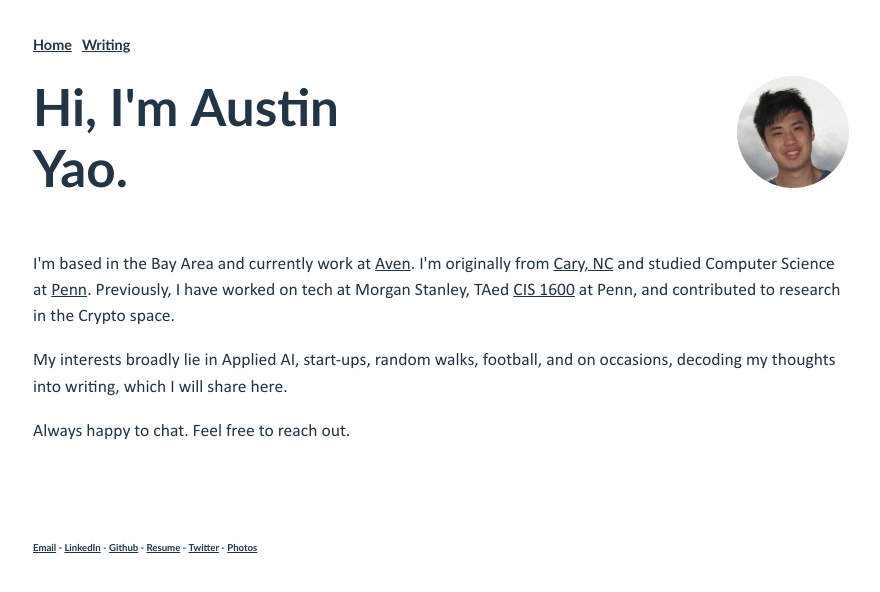
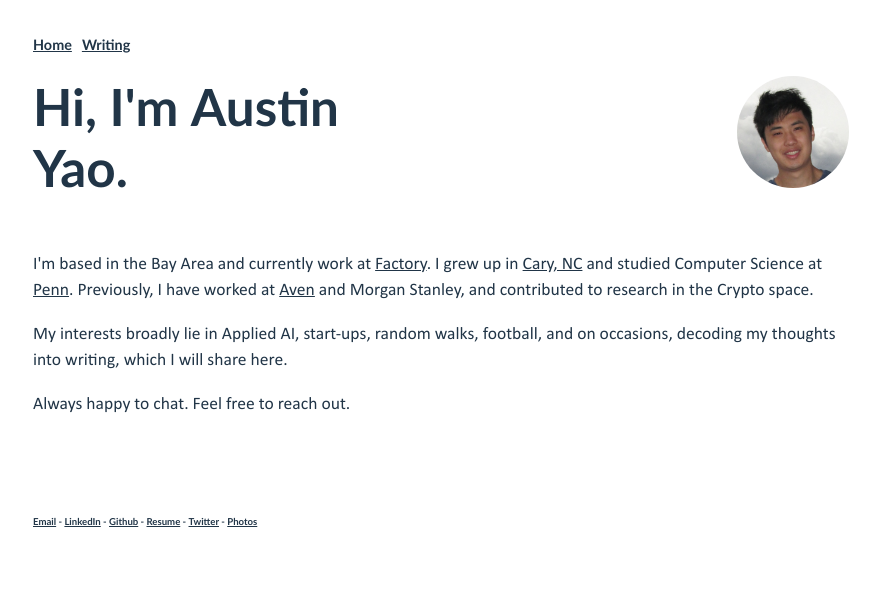
Before and after one commit to austin-yao/austin-yao.github.io, a React (Vite) app: page / in a window 1280 px wide. Shown: the top 592 px of the page, without its empty margins (199-1079 px from the left). Built offline with nearby package versions, Linux system fonts and the light colour scheme.

Commit message:
update intro

```diff
--- a/src/App.jsx
+++ b/src/App.jsx
@@ -29,7 +29,7 @@ const App = () => {
       </div>
       <div className="intro">
         <div>
-          <p>I'm based in the Bay Area and currently work at <a href='https://www.aven.com/'>Aven</a>. I'm originally from <a href='https://en.wikipedia.org/wiki/Cary,_North_Carolina'>Cary, NC</a> and studied Computer Science at <a href='https://www.thedp.com/article/2025/12/penn-alumni-news-controversies-2025-trump-mangione-luigi-musk-charlie-javice'>Penn</a>. Previously, I have worked on tech at Morgan Stanley, TAed <a href='https://www.cis.upenn.edu/~cis1600/current/'>CIS 1600</a> at Penn, and contributed to research in the Crypto space.</p>
+          <p>I'm based in the Bay Area and currently work at <a href='https://factory.ai/'>Factory</a>. I grew up in <a href='https://en.wikipedia.org/wiki/Cary,_North_Carolina'>Cary, NC</a> and studied Computer Science at <a href='https://www.thedp.com/article/2025/12/penn-alumni-news-controversies-2025-trump-mangione-luigi-musk-charlie-javice'>Penn</a>. Previously, I have worked at <a href='https://www.aven.com/'>Aven</a> and Morgan Stanley, and contributed to research in the Crypto space.</p>
           <p>My interests broadly lie in Applied AI, start-ups, random walks, football, and on occasions, decoding my thoughts into writing, which I will share here.</p>
           <p>Always happy to chat. Feel free to reach out.</p>
         </div>
```
